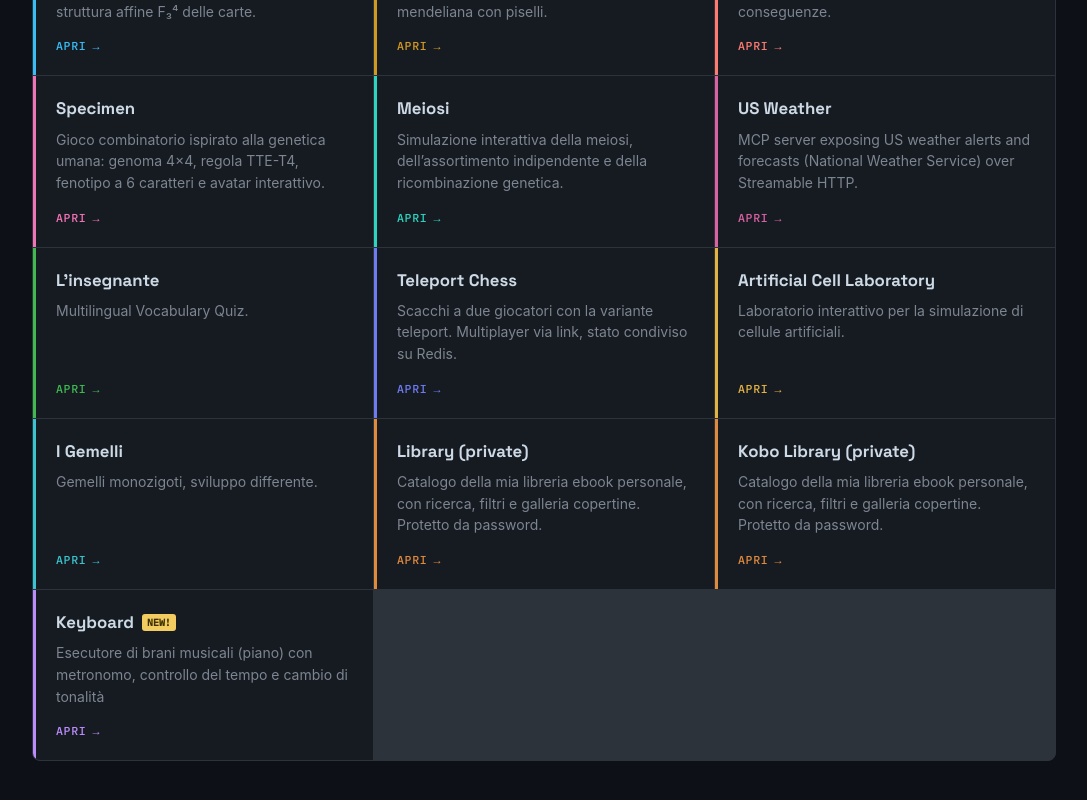
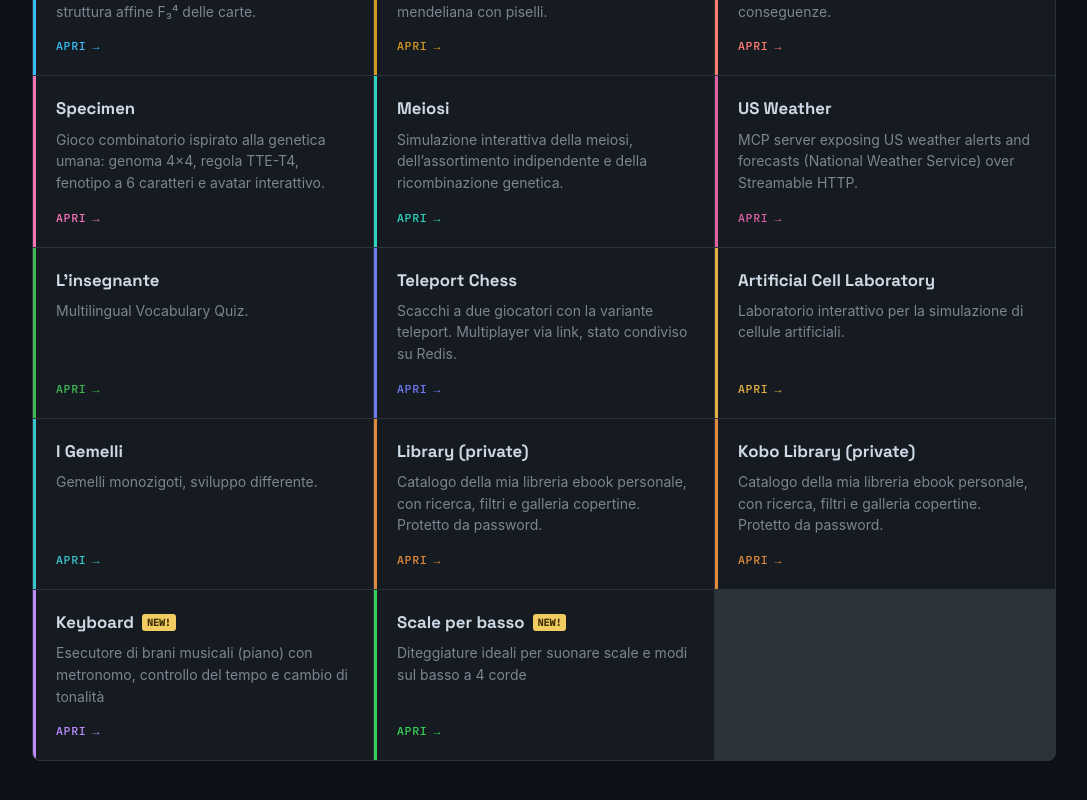
Before and after one commit to bennibeni/links-page, a Next.js app: page / in a window 1280 px wide. Shown: the part 636-1436 px from the top of the page, without its empty margins (96-1183 px from the left). Built offline with nearby package versions, Linux system fonts and the light colour scheme.

Commit message:
Aggiunto scale per basso

```diff
--- a/app/globals.css
+++ b/app/globals.css
@@ -210,6 +210,9 @@ a {
 .accent-fuchsia {
   --accent: #f472b6;
 }
+.accent-emerald {
+  --accent: #34d058;
+}
 
 @media (max-width: 640px) {
   .hero {
--- a/app/page.jsx
+++ b/app/page.jsx
@@ -109,6 +109,14 @@ const projects = [
     href: "https://keyboard-gilt-sigma.vercel.app/",
     accent: "violet",
   },
+  {
+    name: "Scale per basso",
+    isNew: true,
+    description:
+      "Diteggiature ideali per suonare scale e modi sul basso a 4 corde",
+    href: "https://scale-per-basso.vercel.app/",
+    accent: "emerald",
+  },
 ];
 
 export default function Home() {
```
